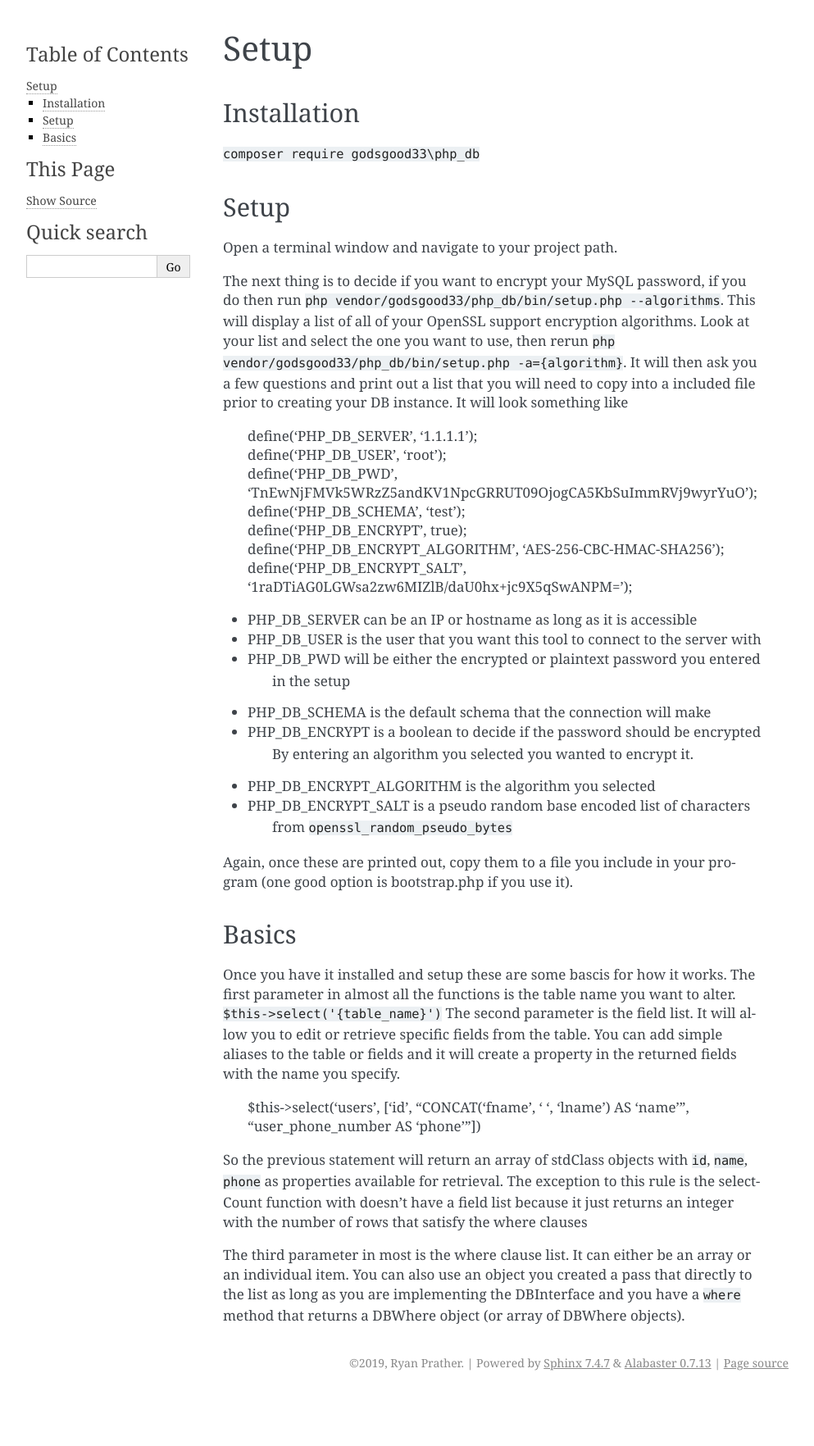
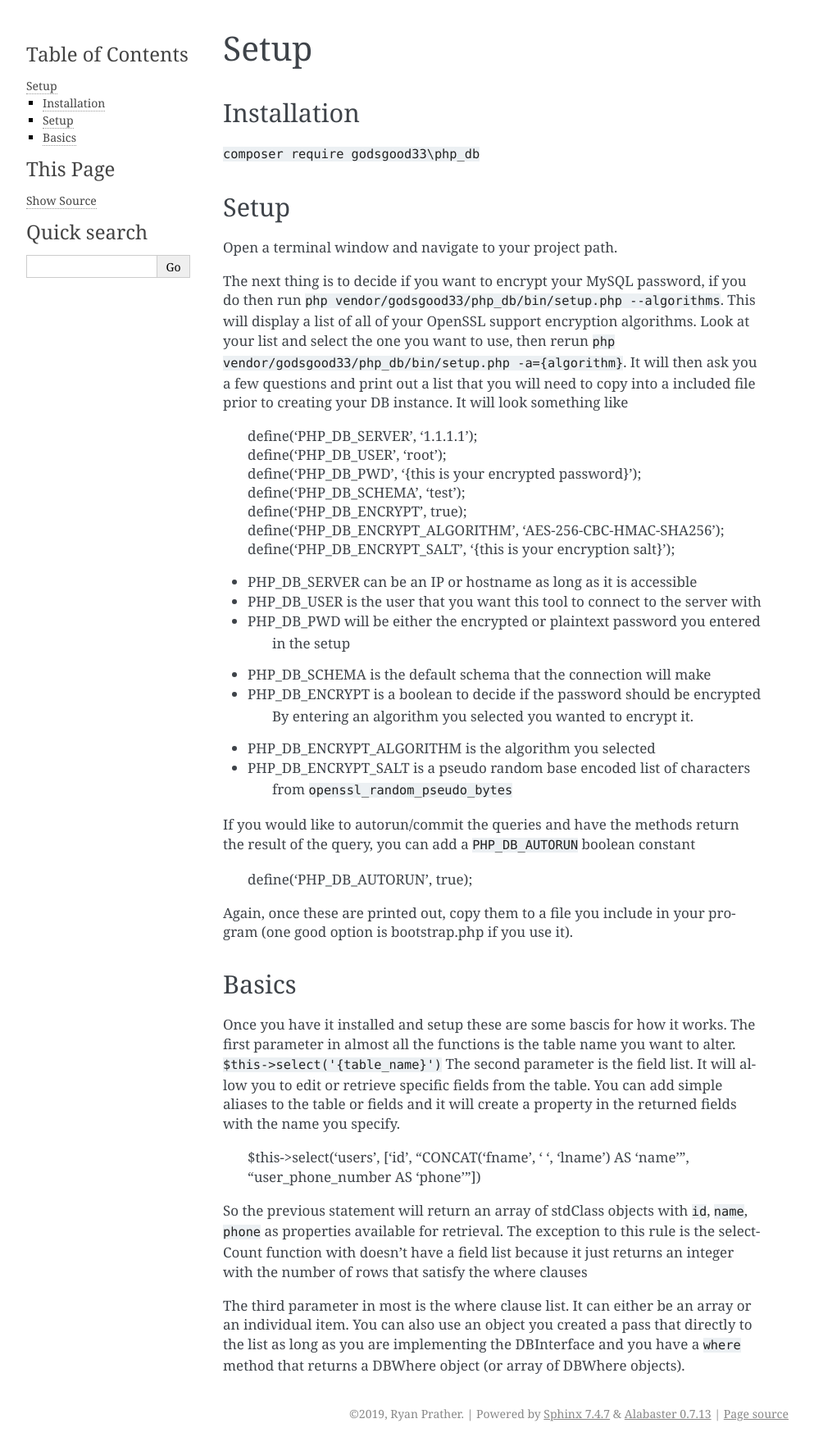
Before and after one commit to godsgood33/php-db, a Sphinx documentation site: the page built from docs/setup.rst, in a window 1280 px wide. Shown: the whole page at 82% size, without its empty margins (148-1141 px from the left). Built offline with Sphinx 7.4.7, drawn with Linux system fonts in a browser that asks for light colours; before the commit the page ends 1702 px from its top, so only the background shows below that.

Commit message:
docs[setup]: updated
added doc about autorun constant
removed password

```diff
--- a/docs/setup.rst
+++ b/docs/setup.rst
@@ -21,11 +21,11 @@ included file prior to creating your DB instance.  It will look something like
 
     | define('PHP_DB_SERVER', '1.1.1.1');
     | define('PHP_DB_USER', 'root');
-    | define('PHP_DB_PWD', 'TnEwNjFMVk5WRzZ5andKV1NpcGRRUT09OjogCA5KbSuImmRVj9wyrYuO');
+    | define('PHP_DB_PWD', '{this is your encrypted password}');
     | define('PHP_DB_SCHEMA', 'test');
     | define('PHP_DB_ENCRYPT', true);
     | define('PHP_DB_ENCRYPT_ALGORITHM', 'AES-256-CBC-HMAC-SHA256');
-    | define('PHP_DB_ENCRYPT_SALT', '1raDTiAG0LGWsa2zw6MIZlB/daU0hx+jc9X5qSwANPM=');
+    | define('PHP_DB_ENCRYPT_SALT', '{this is your encryption salt}');
 
 - PHP_DB_SERVER can be an IP or hostname as long as it is accessible
 - PHP_DB_USER is the user that you want this tool to connect to the server with
@@ -37,6 +37,11 @@ included file prior to creating your DB instance.  It will look something like
 - PHP_DB_ENCRYPT_ALGORITHM is the algorithm you selected
 - PHP_DB_ENCRYPT_SALT is a pseudo random base encoded list of characters
     from ``openssl_random_pseudo_bytes``
+
+If you would like to autorun/commit the queries and have the methods return the
+result of the query, you can add a ``PHP_DB_AUTORUN`` boolean constant
+
+    define('PHP_DB_AUTORUN', true);
 
 Again, once these are printed out, copy them to a file you include in your
 program (one good option is bootstrap.php if you use it).
```
